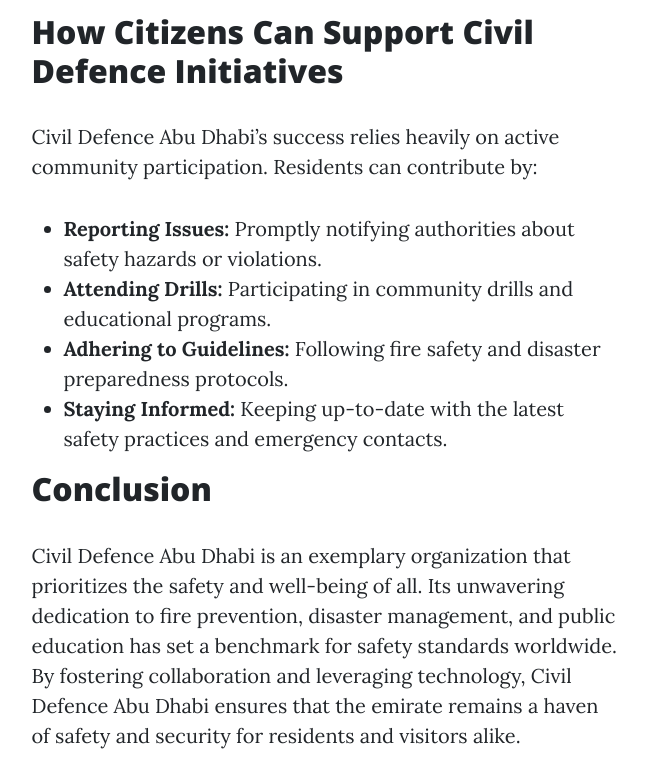
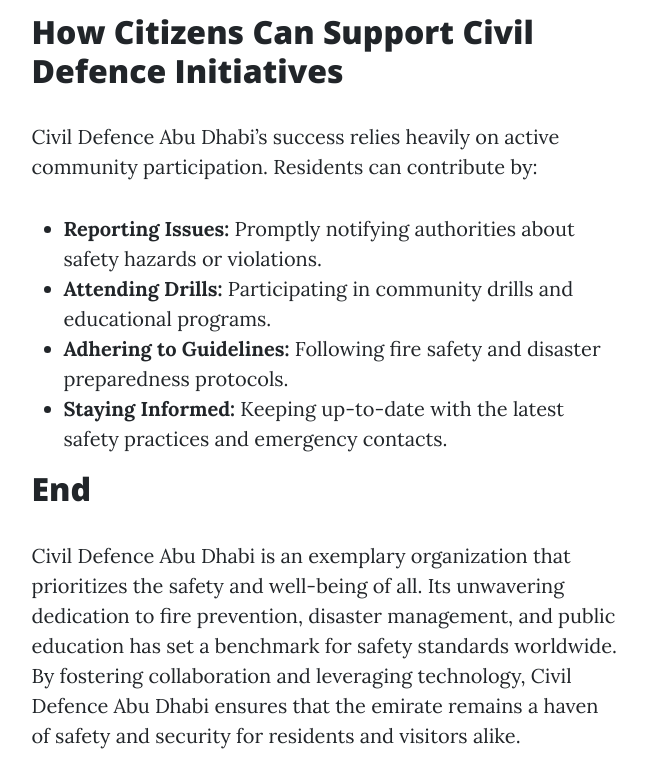
Before and after one commit to sojib0459/game, a plain HTML site: page civil-defence-abu-dhabi.html in a window 1280 px wide. Shown: the part 5013-5793 px from the top of the page, without its empty margins (314-961 px from the left). Drawn offline with nearby package versions, Linux system fonts and the light colour scheme.

Commit message:
Update civil-defence-abu-dhabi.html

```diff
--- a/civil-defence-abu-dhabi.html
+++ b/civil-defence-abu-dhabi.html
@@ -169,7 +169,7 @@
     </section>
 
     <section>
-        <h2><strong>Conclusion</strong></h2>
+        <h2><strong>End</strong></h2>
         <p>
             Civil Defence Abu Dhabi is an exemplary organization that prioritizes the safety and well-being of all. Its unwavering dedication to fire prevention, disaster management, and public education has set a benchmark for safety standards worldwide. By fostering collaboration and leveraging technology, Civil Defence Abu Dhabi ensures that the emirate remains a haven of safety and security for residents and visitors alike.
         </p>
```
